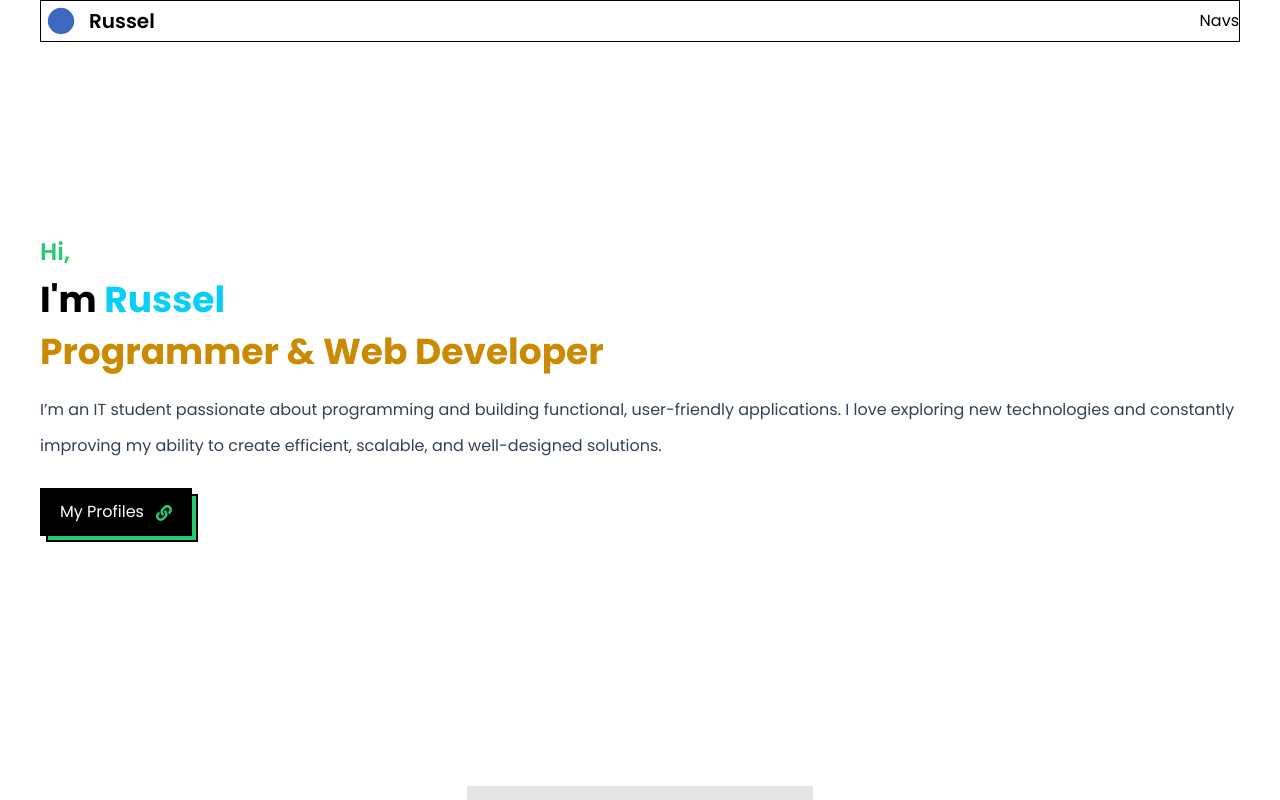
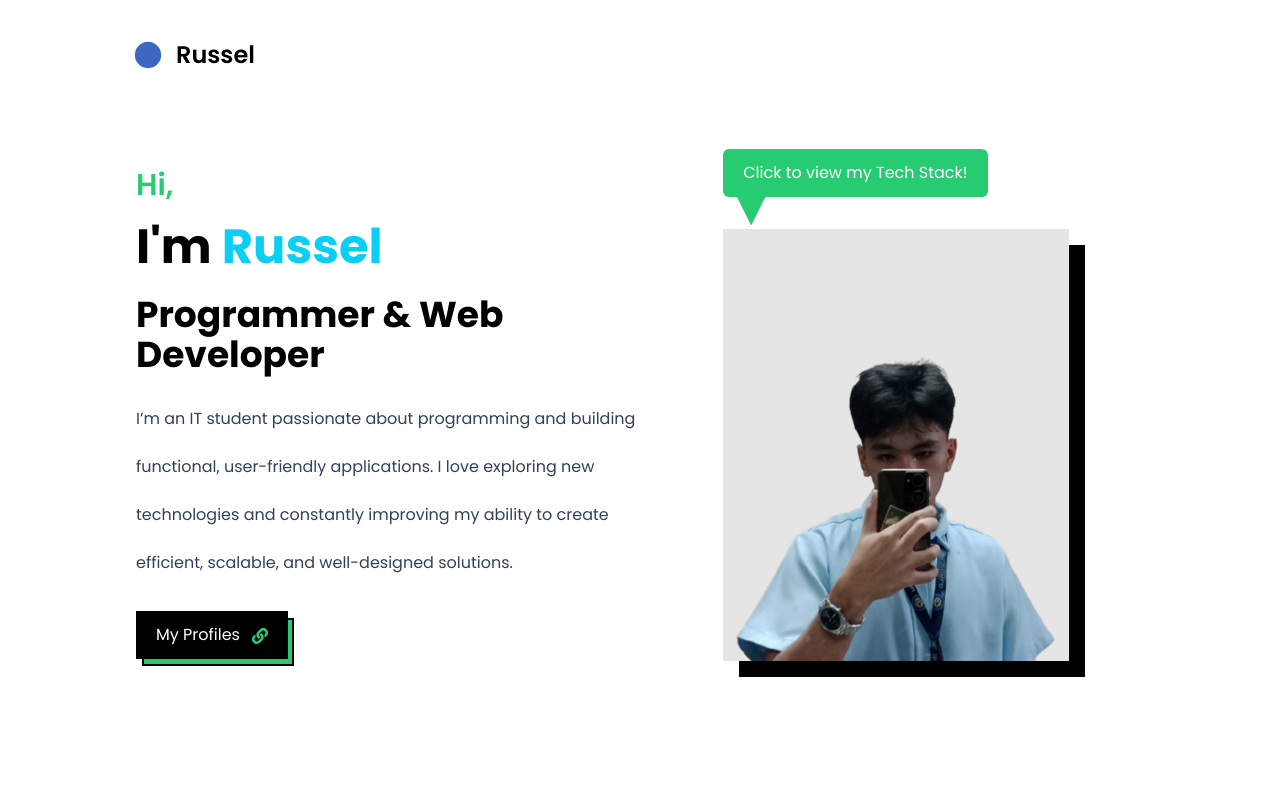
Before and after one commit to RusselxD/Portfolio-Website, a React (Vite) app: page / in a window 1280 px wide. Built offline with nearby package versions, Linux system fonts and the light colour scheme.

Commit message:
removed borders and furnished a bit

```diff
--- a/src/sections/Profile/Profile.jsx
+++ b/src/sections/Profile/Profile.jsx
@@ -7,9 +7,9 @@ import ProfileSection from "./components/ProfileSection";
 
 const Profile = () => {
     return (
-        <div className="h-full w-full px-10 flex flex-col">
+        <div className="h-full w-full px-32 flex flex-col">
             <Navbar />
-            <div className="grid grid-cols-1 m-0 h-full ">
+            <div className="grid grid-cols-2 m-0 h-full ">
                <IntroSection/>
                <ProfileSection/>
             </div>
--- a/src/sections/Profile/components/IntroSection/IntroSection.jsx
+++ b/src/sections/Profile/components/IntroSection/IntroSection.jsx
@@ -4,25 +4,25 @@ import ProfileLinks from "./ProfileLinks";
 
 const IntroSection = () => {
     return (
-        <div className="w-full h-screen flex justify-center items-center -mt-14">
+        <div className="w-full pl-2 flex justify-center items-center -mt-16">
             <div className="h-fit">
-                <h2 className="text-2xl font-semibold mb-3 text-primary">Hi,</h2>
-                <h1 className="font-bold text-4xl mb-3">
+                <h2 className="text-3xl font-semibold mb-5 text-primary">Hi,</h2>
+                <h1 className="font-bold text-5xl mb-6">
                     I'm <span className="text-[rgba(10,207,245,255)]">Russel</span>
                 </h1>
-                <h1 className="font-bold text-4xl mb-5 sm:text-red-600 md:text-blue-600 lg:text-green-600 xl:text-yellow-600">
+                <h1 className="font-bold text-4xl mb-5">
                     Programmer &amp; Web Developer
                 </h1>
                 <p
-                    className="text-slate-700 text-base mb-6 leading-9"
-                    // style={{ lineHeight: "3rem" }}
+                    className="text-slate-700 text-base mb-6"
+                    style={{ lineHeight: "3rem" }}
                 >
                     I’m an IT student passionate about programming and building
                     functional, user-friendly applications. I love exploring new
                     technologies and constantly improving my ability to create
                     efficient, scalable, and well-designed solutions.
                 </p>
-                <div className="">
+                <div>
                     <ProfileLinks />
                 </div>
             </div>
--- a/src/sections/Profile/components/IntroSection/ProfileLinks.jsx
+++ b/src/sections/Profile/components/IntroSection/ProfileLinks.jsx
@@ -37,6 +37,7 @@ function Links({ profile }) {
         <a href={link} target="_blank">
             <div className="px-3 py-3 w-full h-full flex justify-start items-center hover:bg-slate-200">
                 <img src={icon} className="w-7 mr-2" />
+
                 <p className="text-sm">{userName}</p>
             </div>
         </a>
--- a/src/sections/Profile/components/Navbar.jsx
+++ b/src/sections/Profile/components/Navbar.jsx
@@ -4,12 +4,12 @@ import logo from '../../../assets/Logo.svg'
 
 const Navbar = () => {
     return (
-     <div className="border border-black h-20 w-full flex justify-between items-center">
+     <div className="mt-5 h-20 w-full flex justify-between items-center">
           <div className="flex justify-center items-center">
                <img src={logo} className="h-10 2-10 mr-2"/>
-               <h1 className="text-xl font-semibold">Russel</h1>
+               <h1 className="text-2xl font-semibold">Russel</h1>
           </div>
-          <div>Navs</div>
+          <div></div>
      </div>
     )
 };
--- a/src/sections/Profile/components/ProfileSection.jsx
+++ b/src/sections/Profile/components/ProfileSection.jsx
@@ -55,9 +55,21 @@ const ProfileSection = () => {
     }
 
     return (
-        <div className="relative w-full h-full flex justify-center items-center">
-            <div className="w-full flex justify-center items-center">
+        <div className="w-full h-full flex justify-center items-center relative">
+            <div className="w-full flex justify-center items-center relative">
                 <div className="h-[27rem] relative">
+                    {!showIcons && (
+                        <div
+                            className="absolute -top-9 left-3 w-8 h-8 bg-primary"
+                            style={{ clipPath: "polygon(50% 100%,100% 0,0 0)" }}
+                        ></div>
+                    )}
+                    {!showIcons && (
+                        <div className="absolute rounded-md -top-20 left-0 text-white bg-primary px-5 py-3">
+                            Click to view my Tech Stack!
+                        </div>
+                    )}
+
                     <motion.img
                         onClick={handleShowIcons}
                         src={profile}
--- a/src/sections/Projects/Project.jsx
+++ b/src/sections/Projects/Project.jsx
@@ -12,8 +12,8 @@ const Project = ({ i, properties }) => {
     const hidenXAxis = i % 2 !== 0 ? 300 : -300;
     const yAxis = i % 2 !== 0 ? 112 : 0;
     return (
-        <a href={link} target="_blank">
-            <div className="w-full flex justify-center items-center">
+        <div className="w-full flex justify-center items-center">
+
                 <motion.div
                     ref={ref}
                     initial={{ x: hidenXAxis, y: yAxis, opacity: 0 }}
@@ -23,6 +23,8 @@ const Project = ({ i, properties }) => {
                         i % 2 !== 0 ? "translate-y-16" : ""
                     }`}
                 >
+                    <div>
+                    <a href={link} target="_blank">
                     <img
                         src={thumbnail}
                         className="h-full object-cover object-center"
@@ -36,9 +38,12 @@ const Project = ({ i, properties }) => {
                     >
                         <p className="text-white pl-5 text-2xl font-bold">{title}</p>
                     </div>
+                        </a>
+                    </div>
+
                 </motion.div>
-            </div>
-        </a>
+
+        </div>
     );
 };
 
--- a/src/sections/Projects/Projects.jsx
+++ b/src/sections/Projects/Projects.jsx
@@ -36,6 +36,11 @@ const projects = [
         title: "HTML Tables",
         link: "/project-folders/Table/1.html",
     },
+    {
+        thumbnail: thumbnail1,
+        title: "Personal Blog",
+        link: "/project-folders/Personal Blog/index.html",
+    },
 ];
 
 function ProjectsHeader() {
@@ -52,11 +57,7 @@ function ProjectsHeader() {
 
 const Projects = () => {
     return (
-        <div
-            className={`overflow-y-hidden pt-14 px-28 h-fit w-full border-t-8 border-black ${
-                projects.length % 2 !== 0 ? "pb-40" : "pb-14"
-            }`}
-        >
+        <div className={`overflow-y-hidden  px-28 h-fit w-full border-t-8 border-black ${projects.length % 2 !== 0 ? "pb-40" : "pb-14"}`}>
             <div className="grid grid-cols-2 w-full h-fit gap-y-20">
                 <ProjectsHeader />
                 {projects.map((project, i) => {
```
